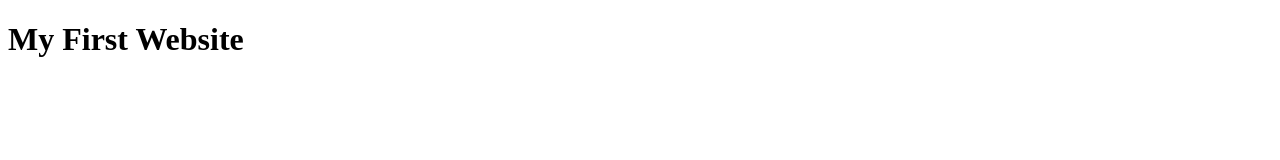
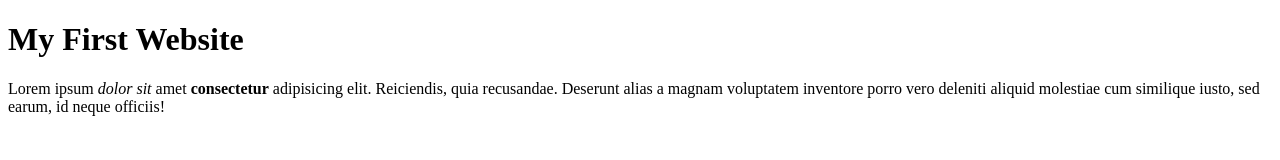
Before and after one commit to suryasaputra2016/git-test, a plain HTML site: page html-boilerplate/index.html in a window 1280 px wide. Drawn offline with Linux system fonts and the light colour scheme.

Commit message:
Add paragraph, emphasize, strong, and comment
For tutorial purpose

```diff
--- a/html-boilerplate/index.html
+++ b/html-boilerplate/index.html
@@ -1,4 +1,5 @@
 <!DOCTYPE html>
+<!-- This is my first comment -->
 <html lang="en">
     <head>
         <meta charset="UTF-8">
@@ -7,5 +8,6 @@
     </head>
     <body>
         <h1>My First Website</h1>
+        <p>Lorem ipsum <em>dolor sit</em> amet <strong>consectetur</strong> adipisicing elit. Reiciendis, quia recusandae. Deserunt alias a magnam voluptatem inventore porro vero deleniti aliquid molestiae cum similique iusto, sed earum, id neque officiis!</p>
     </body>
 </html>
```
